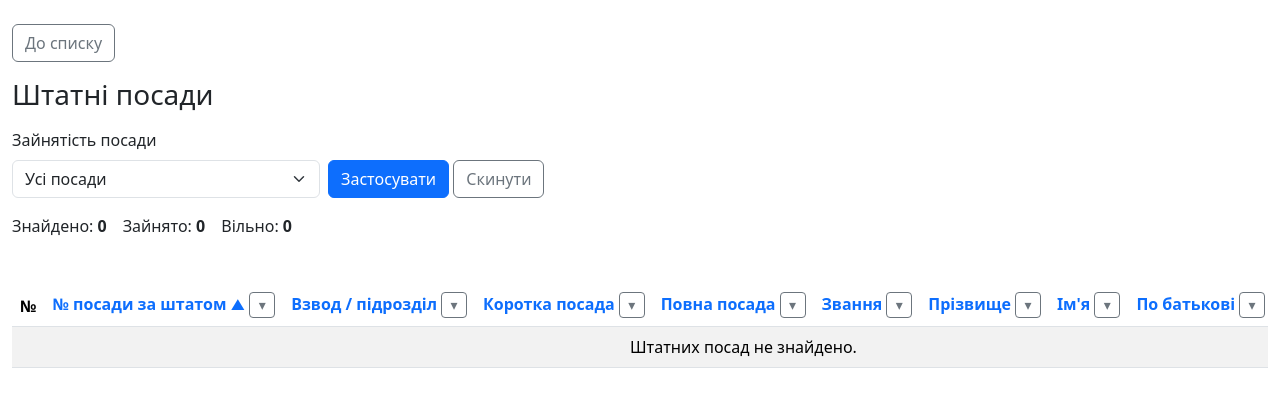
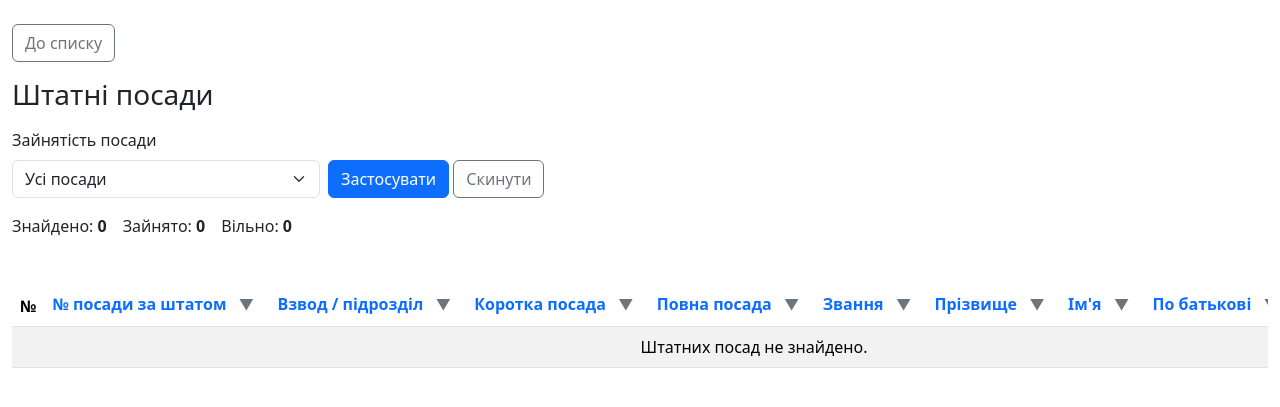
Before and after one commit to webdevl1on/project_2, a FastAPI app: page /person-positions in a window 1280 px wide. Shown: the top 407 px of the page. Run offline with FastAPI, Linux system fonts and the light colour scheme.

Commit message:
someupgrade cascade filter

```diff
--- a/app/templates/person_positions.html
+++ b/app/templates/person_positions.html
@@ -17,17 +17,73 @@
         white-space: normal;
     }
     .filter-menu [hidden] { display: none !important; }
+    /* Загальні розмір і вирівнювання кнопки зі значком фільтра. */
     .filter-toggle {
+        display: inline-flex;
+        align-items: center;
+        justify-content: center;
+        width: 30px;
+        height: 26px;
+        padding: 0 !important;
+        flex-shrink: 0;
+        line-height: 1;
+    }
+    /* Неактивна кнопка без рамки та фону. */
+    .filter-toggle:not(.filter-toggle-active) {
+        border-color: transparent !important;
+        background: transparent !important;
+        box-shadow: none !important;
+    }
+    /* Легке підсвічування неактивної кнопки під час наведення або фокуса. */
+    .filter-toggle:not(.filter-toggle-active):hover,
+    .filter-toggle:not(.filter-toggle-active):focus-visible {
+        border-color: #dee2e6 !important;
+        background: #f8f9fa !important;
+    }
+    /* Базові розмір, колір і позиція трикутника. */
+    .filter-toggle-triangle {
         position: relative;
-        width: 26px;
-        height: 26px;
-        flex-shrink: 0;
+        display: inline-flex;
+        align-items: center;
+        justify-content: center;
+        width: 17px;
+        height: 16px;
+        padding: 0;
+        color: #6c757d;
+        font-size: 15px;
+        line-height: 1;
     }
+    /* Розмір трикутника в кнопці з активним фільтром. */
+    .filter-toggle-active .filter-toggle-triangle {
+        width: 19px;
+        height: 18px;
+        padding-top: 3px;
+        font-size: 19px;
+        color: #ddd7d7;
+
+    }
+    /* Номер активного фільтра поверх трикутника; змінюй top для вертикального зсуву. */
     .filter-toggle .filter-number {
         position: absolute;
-        top: -11px;
-        right: -6px;
-        font-size: 10px;
+        top: 50%;
+        left: 50%;
+        transform: translate(-50%, -50%);
+        color: #0602f8;
+        font-size: 16px;
+        font-weight: 700;
+        line-height: 1;
+        pointer-events: none;
+    }
+    /* Відстань між назвою колонки та кнопкою фільтра. */
+    .position-column-heading {
+        min-width: 0;
+        gap: 5px !important;
+    }
+    /* Дозволяє довгій назві колонки вміститися, не зсуваючи кнопку. */
+    .position-column-heading > a {
+        min-width: 0;
+        overflow: hidden;
+        text-overflow: ellipsis;
     }
     thead th { padding-top: 16px !important; }
 </style>
@@ -84,21 +140,23 @@
                         ("patronymic", "По батькові")
                     ] %}
                     <th>
-                        <div class="d-flex align-items-center gap-1 text-nowrap">
+                        <div class="position-column-heading d-flex align-items-center text-nowrap">
                             <a href="{{ sort_urls[key] }}" class="text-decoration-none">
                                 {{ label }}
                                 {% if sort_by == key %}
-                                <small>{{ "▲" if direction == "asc" else "▼" }}</small>
+                                <small>{{ "" if direction == "asc" else "" }}</small>
                                 {% endif %}
                             </a>
+
                             <div class="dropdown">
-                                <button class="btn btn-sm {{ 'btn-primary' if key in filter_numbers else 'btn-outline-secondary' }} py-0 px-1 filter-toggle" type="button"
+                                <button class="btn btn-sm filter-toggle {{ 'filter-toggle-active border-primary text-primary' if key in filter_numbers else 'text-secondary' }}" type="button"
                                     data-bs-toggle="dropdown" data-bs-auto-close="outside" aria-expanded="false"
                                     aria-label="Фільтр: {{ label }}" title="Фільтр: {{ label }}">
-                                    ▾
+                                    <span class="filter-toggle-triangle" aria-hidden="true">▼
                                     {% if key in filter_numbers %}
-                                    <span class="badge rounded-pill bg-primary filter-number">{{ filter_numbers[key] }}</span>
+                                    <span class="filter-number">{{ filter_numbers[key] }}</span>
                                     {% endif %}
+                                    </span>
                                 </button>
                                 <div class="dropdown-menu p-2 filter-menu" data-filter-key="{{ key }}">
                                     <a class="dropdown-item sort-command px-1" href="{{ sort_commands[key]['asc'] }}">Сортувати за зростанням</a>
```
